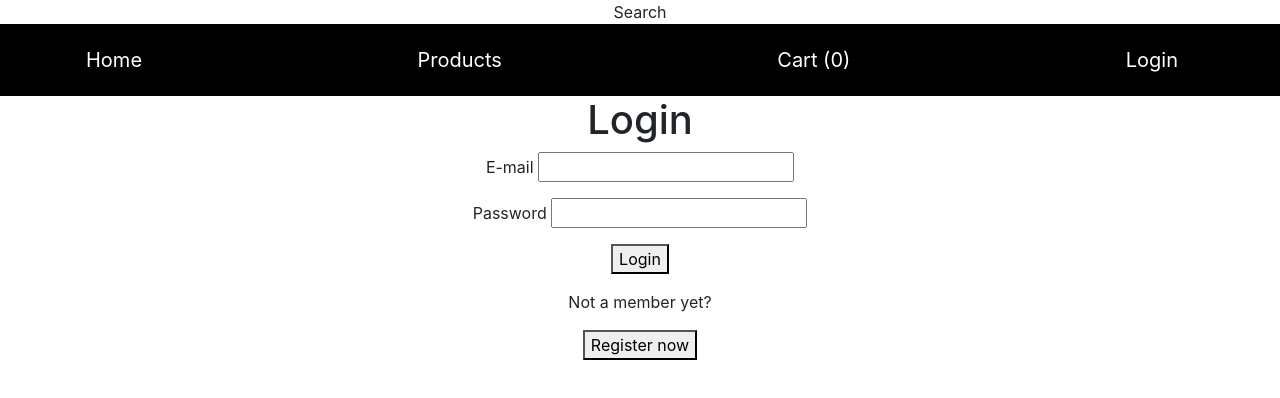
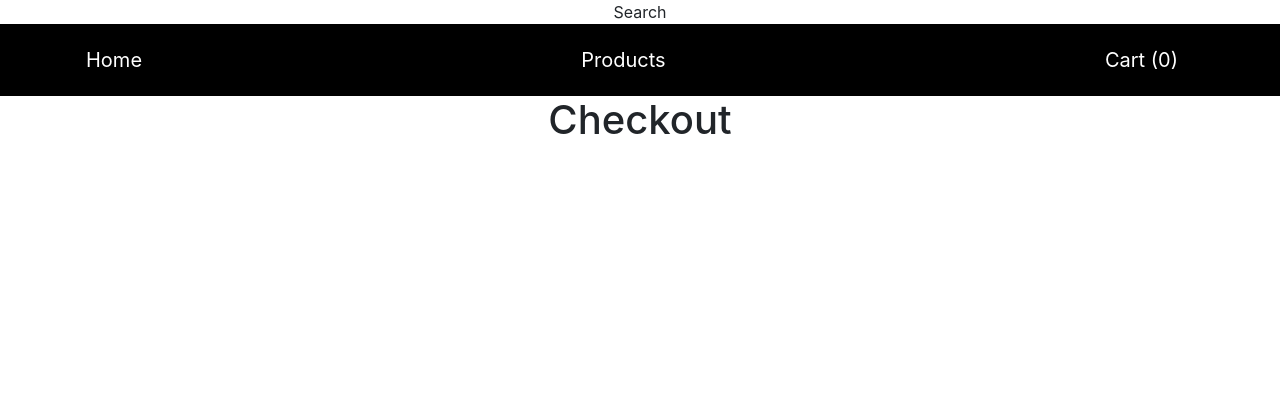
Before and after one commit to Sofialav/webshop-week4, a React (Create React App) app: page /checkout in a window 1280 px wide. Shown: the top 398 px of the page. Built offline with nearby package versions, Linux system fonts and the light colour scheme.

Commit message:
removed login link and added link to cart page

```diff
--- a/src/components/Cart.js
+++ b/src/components/Cart.js
@@ -2,6 +2,8 @@ import React, { Component } from "react";
 import { connect } from "react-redux";
 import { addToCart } from "../store/products/productsActions";
 import { removeFromCart } from "../store/products/productsActions";
+import { Link } from "react-router-dom";
+
 class Cart extends Component {
   componentDidMount() {
     console.log("Cart did mount");
@@ -41,7 +43,9 @@ class Cart extends Component {
           })}
           <li className="list-group-item">
             <p>Total:</p>
-            <button>Proceed to checkout</button>
+            <Link to={"/checkout"}>
+              <button>Proceed to checkout</button>
+            </Link>
           </li>
         </ul>
       </div>
--- a/src/components/CheckoutPage.js
+++ b/src/components/CheckoutPage.js
@@ -1,50 +1,10 @@
 import React from "react";
 import { connect } from "react-redux";
 class CheckoutPage extends React.Component {
-  state = {
-    email: "",
-    password: ""
-  };
-  handleSubmit = event => {
-    event.preventDefault();
-    // TODO
-  };
-  handleChange = event => {
-    this.setState({
-      [event.target.name]: event.target.value
-    });
-  };
   render() {
     return (
       <div>
-        <h1>Login</h1>
-        <form onSubmit={this.handleSubmit}>
-          <p>
-            E-mail{" "}
-            <input
-              type="email"
-              name="email"
-              value={this.state.email}
-              onChange={this.handleChange}
-            />
-          </p>
-          <p>
-            Password{" "}
-            <input
-              type="password"
-              name="password"
-              value={this.state.password}
-              onChange={this.handleChange}
-            />
-          </p>
-          <p>
-            <button type="submit">Login</button>
-          </p>
-        </form>
-        <p>Not a member yet?</p>
-        <p>
-          <button>Register now</button>
-        </p>
+        <h1>Checkout</h1>
       </div>
     );
   }
--- a/src/components/Navbar.js
+++ b/src/components/Navbar.js
@@ -21,9 +21,6 @@ class Navbar extends Component {
           <Link to={"/cart"}>
             <div className="navbar-brand">Cart ({NumberOfItems})</div>
           </Link>
-          <Link to={"/checkout"}>
-            <div className="navbar-brand">Login</div>
-          </Link>
         </div>
       </nav>
     );
```
